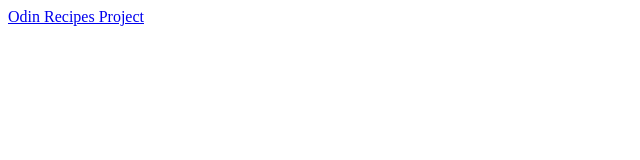
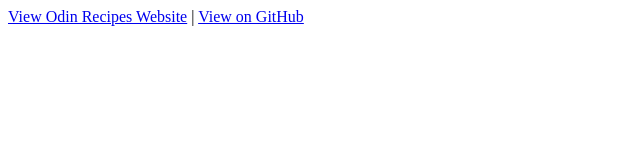
Before and after one commit to SamuelKHogan/SamuelKHogan, a plain HTML site: page index.html in a window 1280 px wide. Shown: the whole page, without its empty margins (0-640 px from the left). Drawn offline with Linux system fonts and the light colour scheme.

Commit message:
Update index.html
Added a link to the live website for The Odin Project • Project: Recipes

```diff
--- a/index.html
+++ b/index.html
@@ -1 +1,2 @@
-<a href="https://github.com/SamuelKHogan/odin-recipes">Odin Recipes Project</a>
+<a href="https://samuelkhogan.github.io/odin-recipes/">View Odin Recipes Website</a> |
+<a href="https://github.com/SamuelKHogan/odin-recipes">View on GitHub</a>
```
